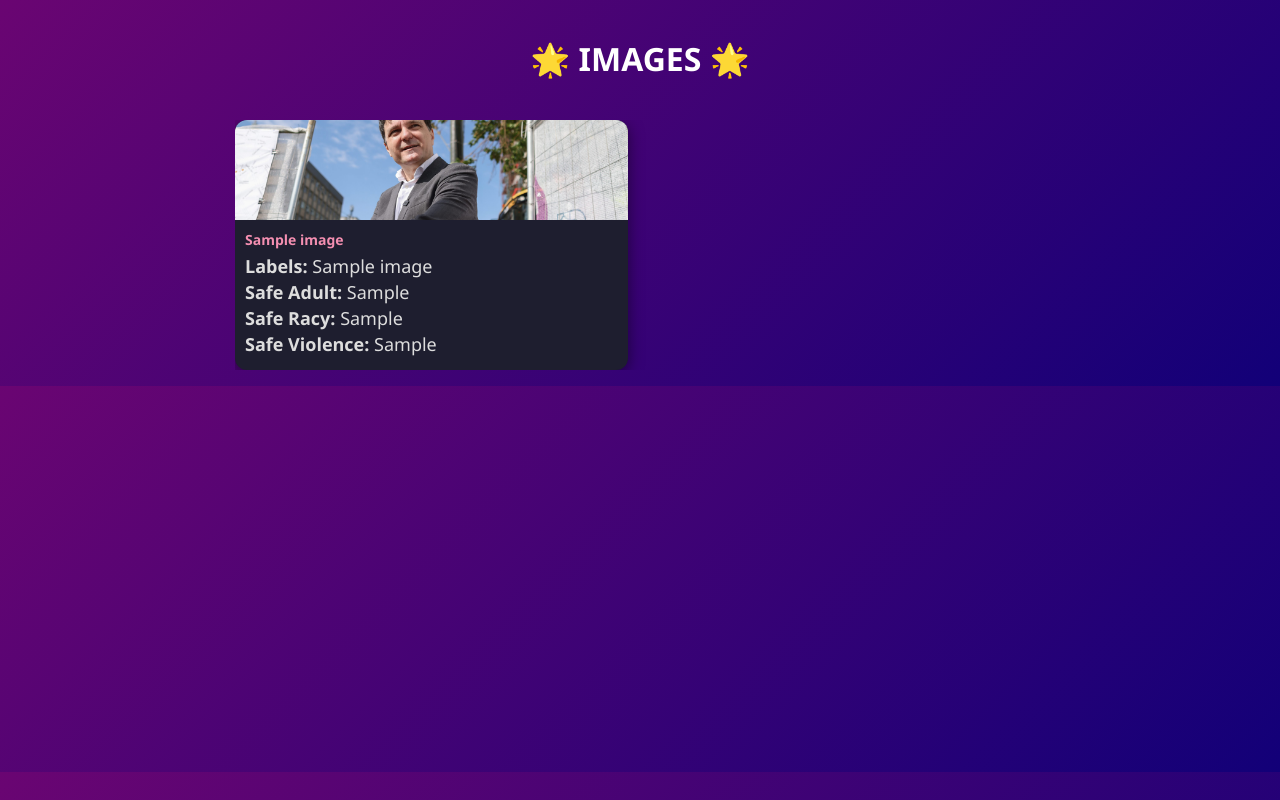
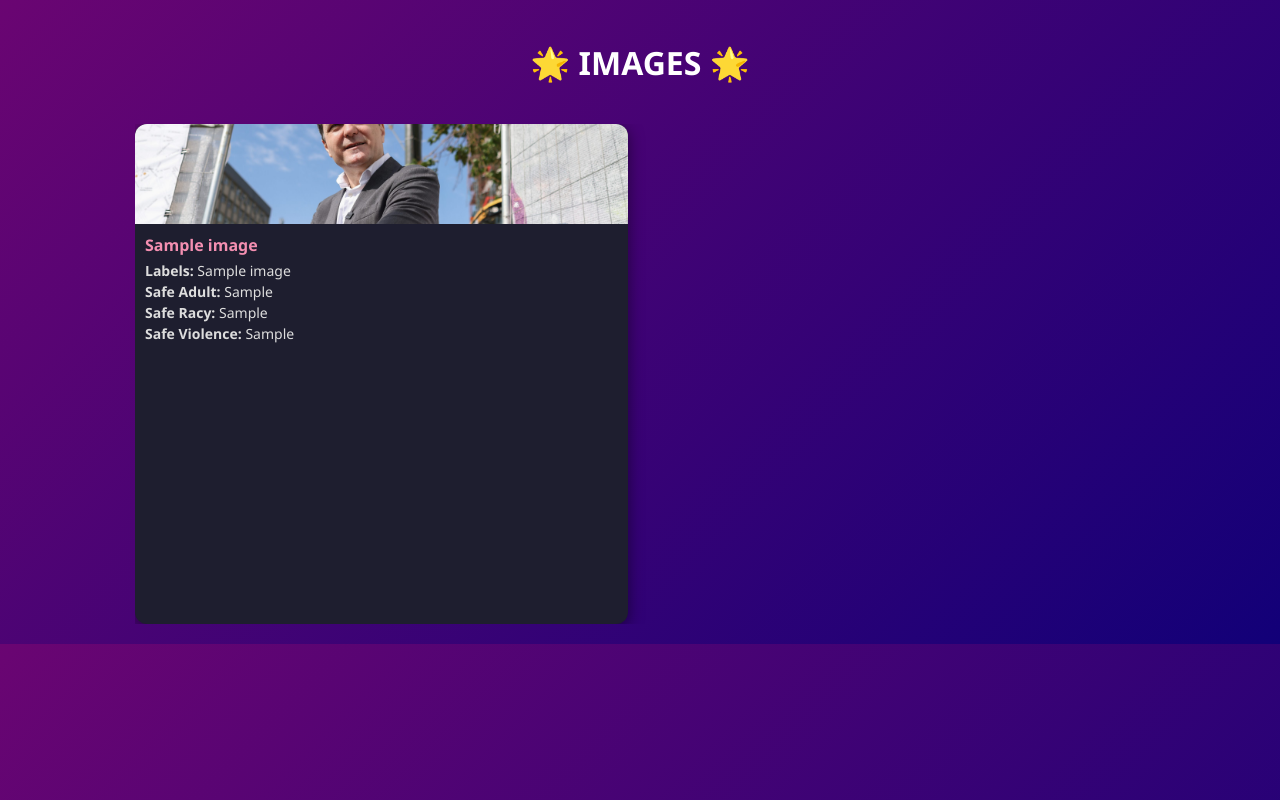
Before and after one commit to LauraC360/ImageSearch_WebApp, a Flask app: template templates/images.html in a window 1280 px wide. Run offline with Flask 3, Linux system fonts and the light colour scheme; the template is opened without the code that fills it: most values are stand-ins (such as "Sample title", 1, 10 or a date in 2020).

Commit message:
fixing images size

```diff
--- a/templates/images.html
+++ b/templates/images.html
@@ -24,7 +24,7 @@
             max-height: 80vh;
             overflow-y: auto;
             padding-right: 10px;
-            max-width: 800px;
+            max-width: 1000px;
             margin: 0 auto;
         }
         .card {
@@ -32,7 +32,7 @@
             border-radius: 12px;
             box-shadow: 0 4px 15px rgba(0,0,0,0.5);
             overflow: hidden;
-            height: 250px;
+            height: 500px;
             display: flex;
             flex-direction: column;
         }
@@ -47,19 +47,19 @@
         }
         .card-content p {
             margin: 2px 0;
-            font-size: 18px;
+            font-size: 14px;
             color: #ddd;
         }
         .card-content h3 {
             margin: 0 0 5px;
             color: #f48fb1;
-            font-size: 14px;
+            font-size: 16px;
         }
         body {
             font-family: 'Segoe UI', Tahoma, Geneva, Verdana, sans-serif;
             background: linear-gradient(135deg, #6a0572 0%, #120078 100%);
             margin: 0;
-            padding: 16px;
+            padding: 20px;
         }
     </style>
 </head>
```
Also changed, not shown: templates/search_results.html (+5 -5 lines).
